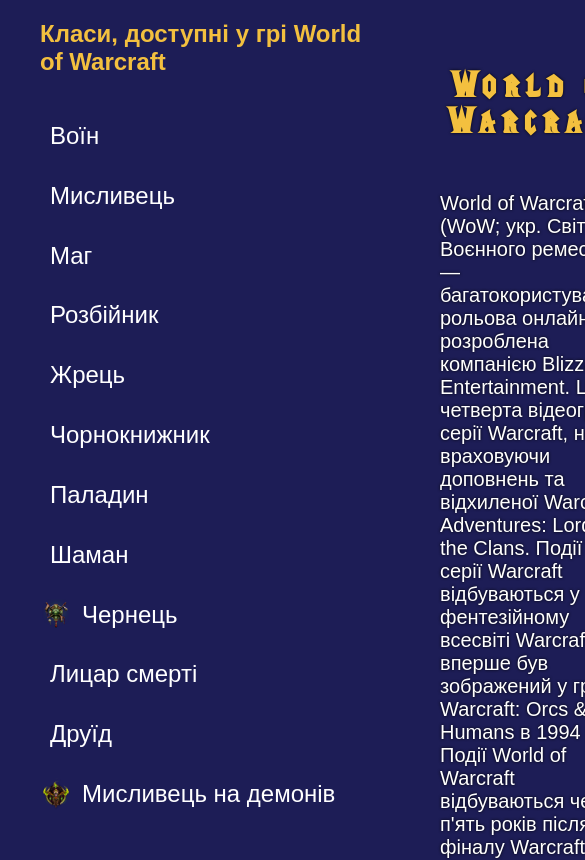
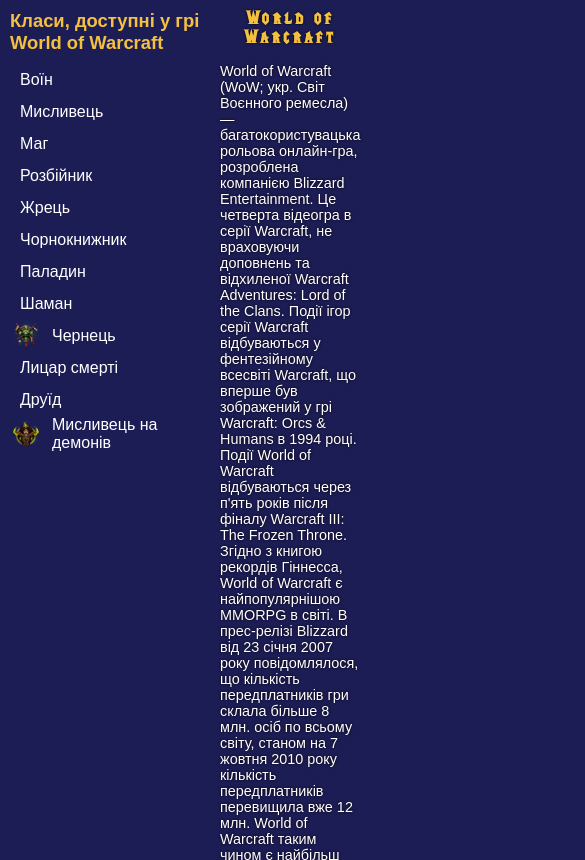
Before and after one commit to ivan-chukhalo/Kottans_side-menu, a plain HTML site: page index.html in a window 390 px wide. Shown: the top 860 px of the page, 585 px wide, since content can reach past the window. Drawn offline with Linux system fonts and the light colour scheme.

Commit message:
refactor: add adaptivity

```diff
--- a/index.js
+++ b/index.js
@@ -97,11 +97,6 @@ function printClassInformation(event) {
 
   const className = event.target.closest("a").dataset.gameClass;
   const classObj = classesArr.find(classObj => classObj.name === className)
-  // const classIndex = classesArr.findIndex((el) => {
-  //   if (el.name === className) {
-  //     return true;
-  //   }
-  // });
   contentTitle.innerText = classObj.name;
   contentDescription.innerText = classObj.description;
   contentImg.setAttribute("src","./assets/illustrations/" + classObj.name + ".jpg");
--- a/style.css
+++ b/style.css
@@ -9,10 +9,6 @@
     margin: 0;
     padding: 0;
     box-sizing: border-box;
-}
-
-html, body{
-    height: 100%;
 }
 
 body{
@@ -36,7 +32,7 @@ a:hover{
 }
 
 .title{
-    font-size: 24px;
+    font-size: 1.5rem;
     color: #f3c03f;
     margin-bottom: 30px;
 }
@@ -62,7 +58,7 @@ a:hover{
     width: 350px;
     flex:1 1 auto;
     color: white;
-    font-size: 24px;
+    font-size: 1.5rem;
 }
 
 .menu__item:hover span,
@@ -80,7 +76,7 @@ a:hover{
     text-shadow: 0px 0px 3px black;
     padding: 50px;
     color: white;
-    font-size: 20px;
+    font-size: 1.25rem;
     text-align: center;
 }
 
@@ -94,16 +90,46 @@ a:hover{
     font-family: 'LifeCraft', serif;
     letter-spacing: 0.2em;
     color: #f3c03f;
-    font-size: 36px;
+    font-size: 2.25rem;
 }
 
 .content__img{
     display: block;
     margin: 40px auto;
-    width: 240px;
+    width: 50%;
+    max-width: 240px;
     height: auto;
 }
 
 .content__link_back{
     color: #f3c03f;
 }
+
+@media (max-width: 1024px){
+    body{
+        padding: 10px;
+    }
+    .title{
+        margin-bottom: 10px;
+        font-size: 1.15rem;
+    }
+    .menu__item{
+        width: 190px;
+        font-size: 1rem;
+    }
+
+    .content{
+        font-size: 0.9rem;
+        padding: 0 20px 20px;
+    }
+
+    .content__title{
+        margin-bottom: 15px;
+        font-size: 1.15rem;
+    }
+}
+@media (max-width: 375px) {
+    .menu__item{
+        width: 150px;
+    }
+}
```
